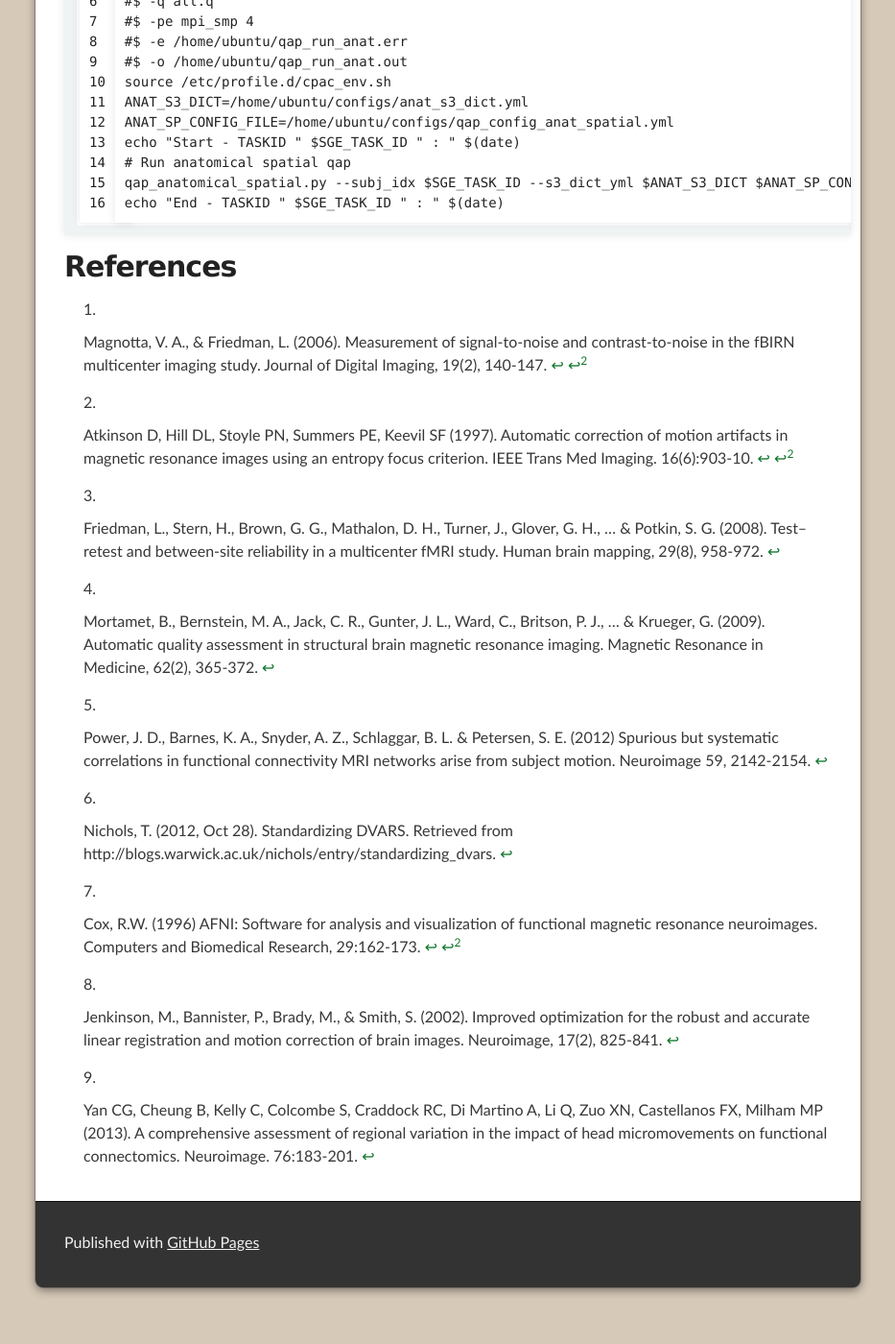
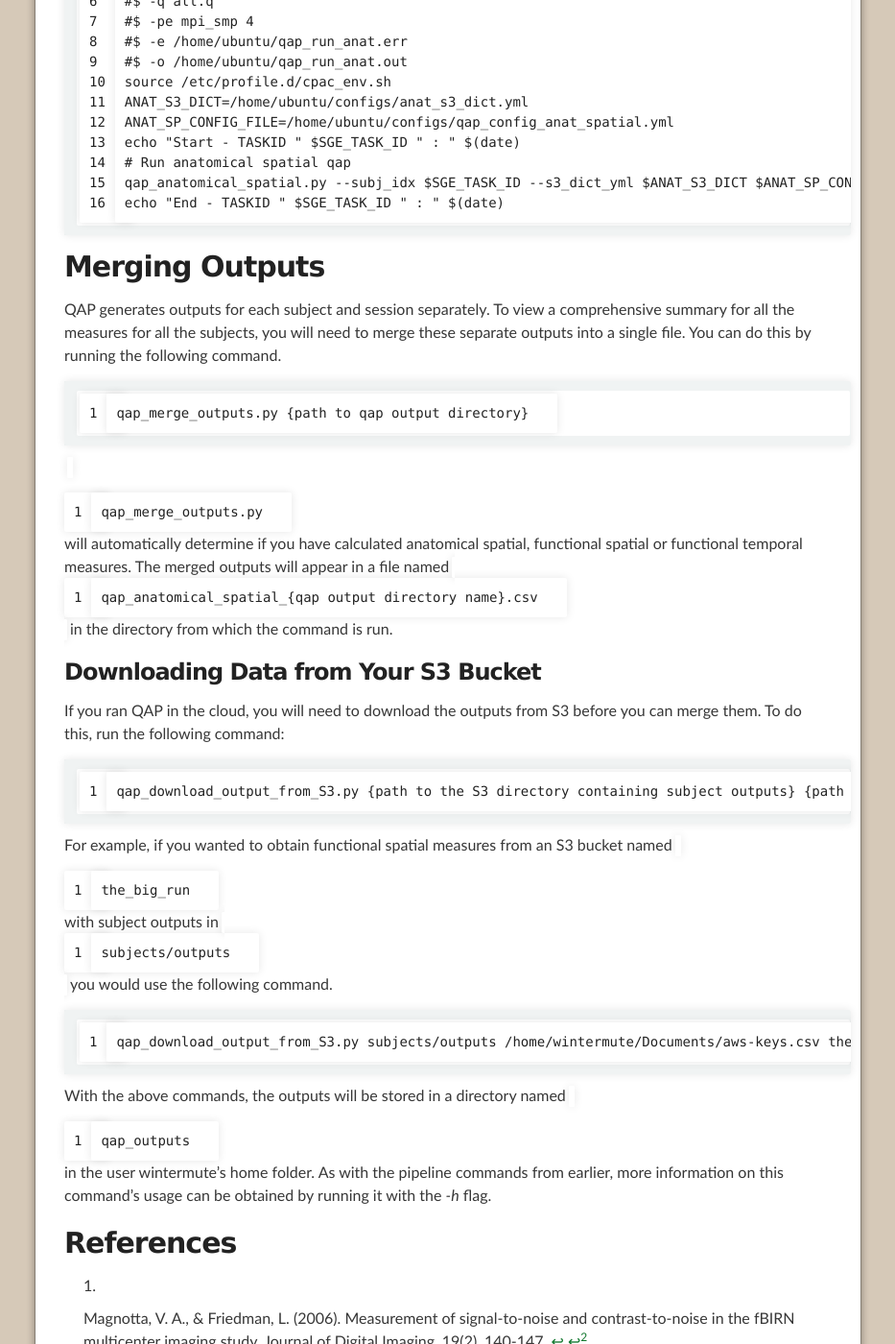
Before and after one commit to preprocessed-connectomes-project/quality-assessment-protocol, a Jekyll site: the page built from qap_documentation.md, in a window 1280 px wide and 1400 px high, scrolled down 8667 px. Shown: the whole window at 96% size, without its empty margins (173-1106 px from the left). Built offline with Jekyll 4.4.1, drawn with Linux system fonts in a browser that asks for light colours; some of the changed text lies outside the part shown.

Commit message:
Added section for qap_merge_outputs.py and command to download output from S3.

```diff
--- a/qap_documentation.md
+++ b/qap_documentation.md
@@ -19,6 +19,7 @@ For more information, please see our recent [resting-state poster and associated
 * [Subject List YAML Files](#subject-list-yaml-files)
 * [Running the QAP Pipelines](#running-the-qap-pipelines)
 * [Running the QAP Pipelines on AWS Cloud Instances](#running-the-qap-pipelines-on-aws-amazon-cloud-instances)
+* [Merging Outputs](#merging-outputs)
 * [References](#references)
 
 ## Installing the QAP Package
@@ -162,7 +163,7 @@ The script will go through your data folder structure and generate the subject l
 	    anatomical_scan:
 	      anat_1: /test-data/site_1/3154996/session_1/anat_1/mprage.nii.gz
 
-Note that *anatomical_scan* is the label for the type of resource (in this case, anatomical raw data for the anatomical spatial QAP measures), and *anat_1* is the name of the scan. There can be multiple scans, and the QAP pipeline will output a CSV spreadsheet with calculated values in rows, with each subject-session-scan combination having its own row of values.
+Note that *anatomical_scan* is the label for the type of resource (in this case, anatomical raw data for the anatomical spatial QAP measures), and *anat_1* is the name of the scan. There can be multiple scans, which will be combined with subject and session in the output.
 
 ### Providing Already Pre-Processed Data
 
@@ -266,6 +267,26 @@ Once this script is run, it will output the S3 dictionary YAML file, and it will
 	qap_anatomical_spatial.py --subj_idx $SGE_TASK_ID --s3_dict_yml $ANAT_S3_DICT $ANAT_SP_CONFIG_FILE
 	echo "End - TASKID " $SGE_TASK_ID " : " $(date)
 
+## Merging Outputs
+
+QAP generates outputs for each subject and session separately.  To view a comprehensive summary for all the measures for all the subjects, you will need to merge these separate outputs into a single file.  You can do this by running the following command.
+
+    qap_merge_outputs.py {path to qap output directory}
+
+`qap_merge_outputs.py` will automatically determine if you have calculated anatomical spatial, functional spatial or functional temporal measures.  The merged outputs will appear in a file named `qap_anatomical_spatial_{qap output directory name}.csv` in the directory from which the command is run.
+
+### Downloading Data from Your S3 Bucket
+
+If you ran QAP in the cloud, you will need to download the outputs from S3 before you can merge them.  To do this, run the following command:
+
+    qap_download_output_from_S3.py {path to the S3 directory containing subject outputs} {path to AWS key file} {s3 bucket name} {type of measure to download} {directory to download to}
+
+For example, if you wanted to obtain functional spatial measures from an S3 bucket named `the_big_run` with subject outputs in `subjects/outputs` you would use the following command.
+
+    qap_download_output_from_S3.py subjects/outputs /home/wintermute/Documents/aws-keys.csv the_big_run func_spatial /home/wintermute/qap_outputs
+
+With the above commands, the outputs will be stored in a directory named `qap_outputs` in the user wintermute's home folder.  As with the pipeline commands from earlier, more information on this command's usage can be obtained by running it with the *-h* flag.
+
 ## References
 
 [^1]: Magnotta, V. A., & Friedman, L. (2006). Measurement of signal-to-noise and contrast-to-noise in the fBIRN multicenter imaging study. Journal of Digital Imaging, 19(2), 140-147.
```
